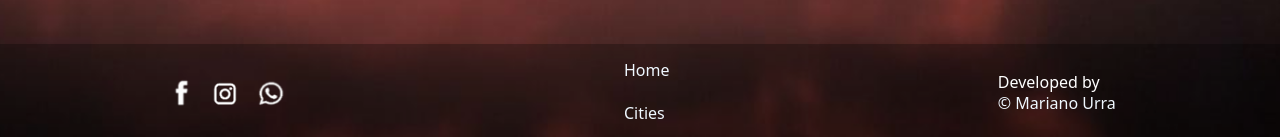
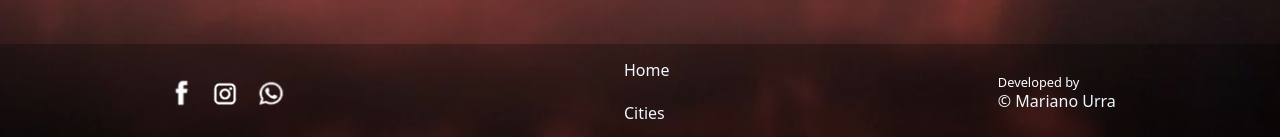
Before and after one commit to marianourra/mytinerary-urra, a React (Create React App) app in the folder frontend/: page / in a window 1280 px wide. Shown: the part 1897-2034 px from the top of the page. Built offline with nearby package versions, Linux system fonts and the light colour scheme.

Commit message:
mejora estetica footer

```diff
--- a/frontend/src/componentes/Header.js
+++ b/frontend/src/componentes/Header.js
@@ -23,7 +23,7 @@ export default class Header extends React.Component {
             <Link to="/">Home</Link>
             <Link to="cities"><ion-icon name="airplane-outline"></ion-icon>Cities</Link>
           </div>
-          <a href=""><img className="user" src={user} alt="user"></img></a>
+          <Link to="/"><img className="user" src={user} alt="user"></img></Link>
         </div>
       </div>
     );
--- a/frontend/src/index.css
+++ b/frontend/src/index.css
@@ -288,4 +288,5 @@ h2{
 
 p{
   color:white;
+  font-size: .8rem
 }
```
